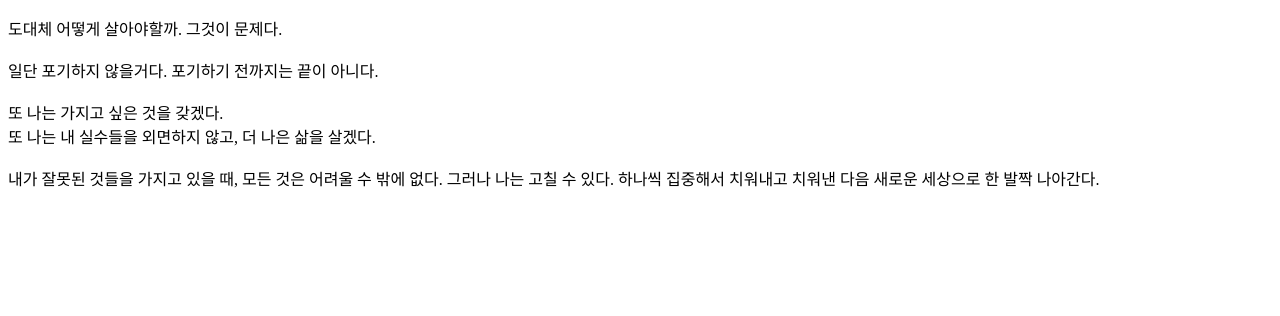
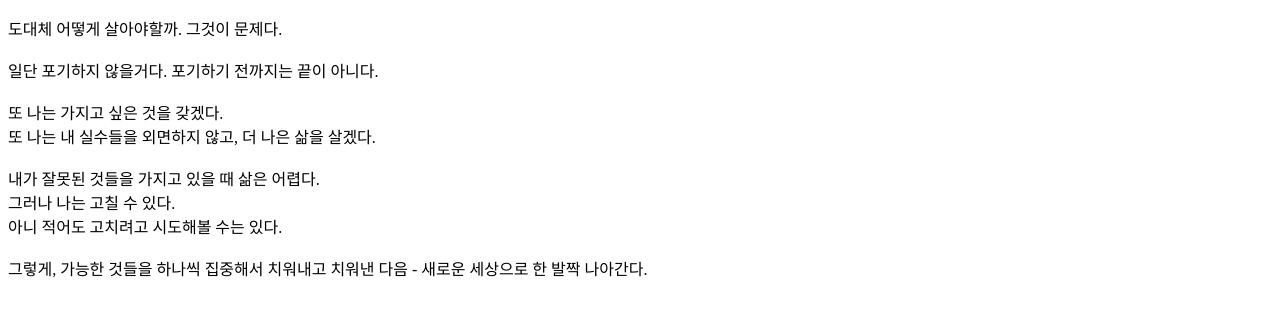
Before and after one commit to nninnnin/blog-monorepo, a plain HTML site: page posts/new-born.html in a window 1280 px wide. Drawn offline with Linux system fonts and the light colour scheme.

Commit message:
포스트 수정

```diff
--- a/posts/new-born.html
+++ b/posts/new-born.html
@@ -23,7 +23,10 @@
 
       <br/><br/>
 
-      내가 잘못된 것들을 가지고 있을 때, 모든 것은 어려울 수 밖에 없다.
-      그러나 나는 고칠 수 있다. 하나씩 집중해서 치워내고 치워낸 다음 새로운 세상으로 한 발짝 나아간다.
+      내가 잘못된 것들을 가지고 있을 때 삶은 어렵다.
+      <br/>
+      그러나 나는 고칠 수 있다.<br/>
+      아니 적어도 고치려고 시도해볼 수는 있다.<br/><br/>
+      그렇게, 가능한 것들을 하나씩 집중해서 치워내고 치워낸 다음 - 새로운 세상으로 한 발짝 나아간다.
   </body>
 </html>
```
